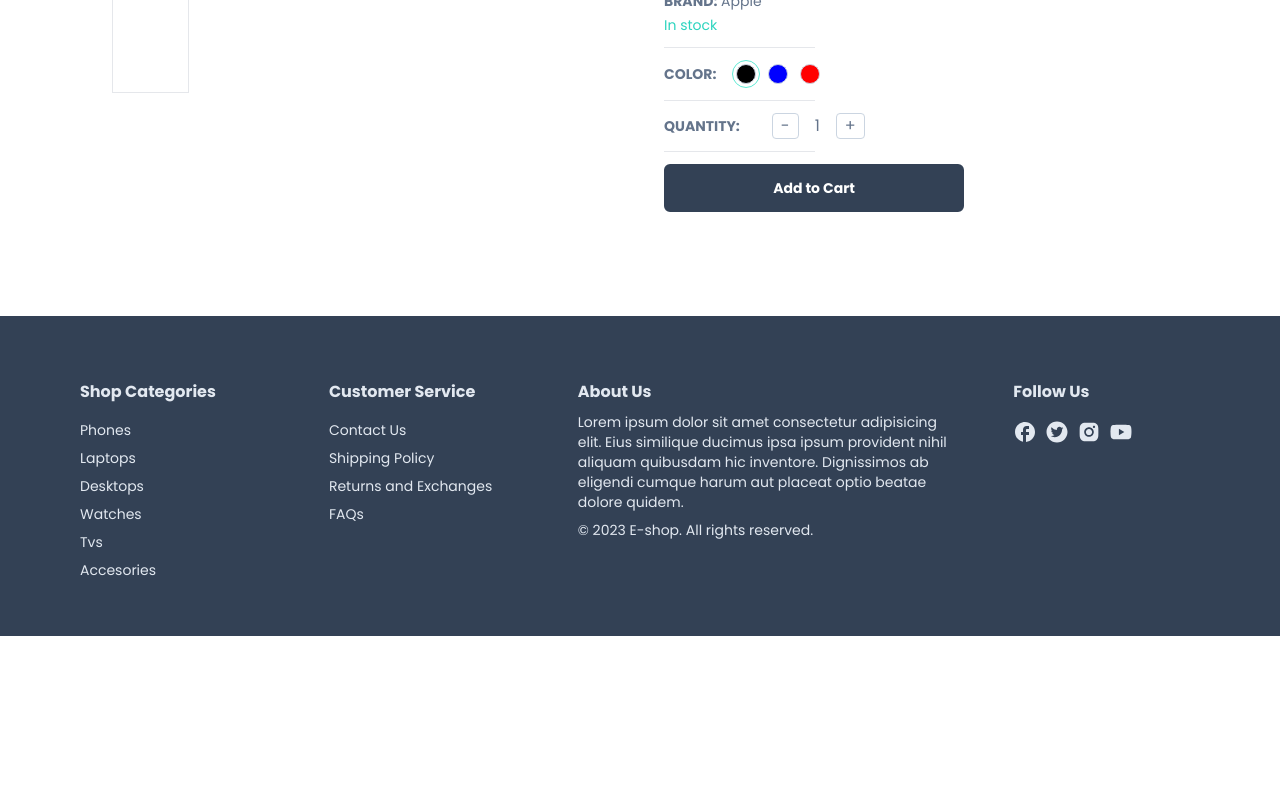
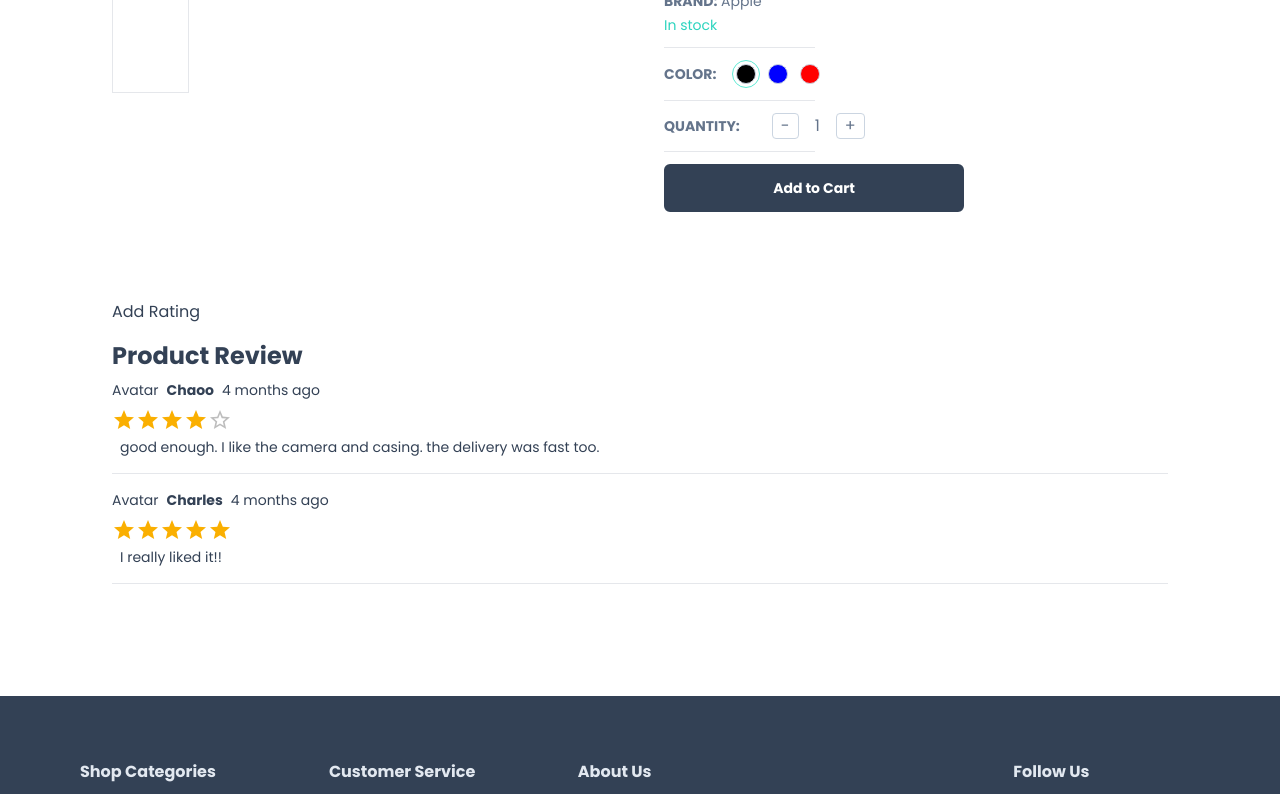
Before and after one commit to Mike2020x/e-shop, a Next.js app: page /product/1 in a window 1280 px wide. Shown: the part 504-1298 px from the top of the page. Before the commit the page ends 1140 px from the top, so only its background shows below. Built offline with nearby package versions, Linux system fonts and the light colour scheme; grey boxes are pictures that could not be loaded; a web font is replaced by a local one.

Commit message:
Product Reviews Added

```diff
--- /dev/null
+++ b/app/components/Heading.tsx
@@ -0,0 +1,14 @@
+interface HeadingProps {
+  title: string;
+  center?: boolean;
+}
+
+const Heading: React.FC<HeadingProps> = ({ title, center }) => {
+  return (
+    <div className={center ? "text-center" : "text-start"}>
+      <h1 className="text-2xl font-bold">{title}</h1>
+    </div>
+  );
+};
+
+export default Heading;
--- /dev/null
+++ b/app/product/[productId]/ListRating.tsx
@@ -0,0 +1,73 @@
+"use client";
+
+import Heading from "@/app/components/Heading";
+import { Rating } from "@mui/material";
+import moment from "moment";
+
+interface ListRatingProps {
+  product: any;
+}
+const ListRating: React.FC<ListRatingProps> = ({ product }) => {
+  return (
+    <div>
+      <Heading title="Product Review" />
+      <div
+        className="text-sm
+      mt-2
+      "
+      >
+        {product.reviews &&
+          product.reviews.map((review: any) => {
+            return (
+              <div
+                key={review.id}
+                className="max-w-300px"
+              >
+                <div
+                  className="
+                flex
+                gap-2
+                items-center"
+                >
+                  <div>Avatar</div>
+                  <div
+                    className="
+                  font-semibold
+                  "
+                  >
+                    {review?.user.name}
+                  </div>
+                  <div
+                    className="
+                  font-light
+                  "
+                  >
+                    {moment(review.createdDate).fromNow()}
+                  </div>
+                </div>
+                <div
+                  className="
+                mt-2
+                "
+                >
+                  <Rating
+                    value={review.rating}
+                    readOnly
+                  />
+                  <div
+                    className="
+                  ml-2
+                  "
+                  >
+                    {review.comment}
+                  </div>
+                  <hr className="mt-4 mb-4" />
+                </div>
+              </div>
+            );
+          })}
+      </div>
+    </div>
+  );
+};
+export default ListRating;
--- a/app/product/[productId]/page.tsx
+++ b/app/product/[productId]/page.tsx
@@ -1,6 +1,7 @@
 import Container from "@/app/components/Container";
 import { product } from "@/utils/product";
 import ProductDetails from "./ProductDetails";
+import ListRating from "./ListRating";
 
 interface IParams {
   productId?: string;
@@ -12,6 +13,16 @@
     <div className="p-8">
       <Container>
         <ProductDetails product={product} />
+        <div
+          className="flex
+        flex-col
+        mt-20
+        gap-4
+        "
+        >
+          <div>Add Rating</div>
+          <ListRating product={product} />
+        </div>
       </Container>
     </div>
   );
--- a/package.json
+++ b/package.json
@@ -18,6 +18,7 @@
     "autoprefixer": "10.4.16",
     "eslint": "8.51.0",
     "eslint-config-next": "13.5.5",
+    "moment": "^2.29.4",
     "next": "13.5.5",
     "postcss": "8.4.31",
     "react": "18.2.0",
```
Also changed, not shown: 1 other file (tests, documents, lock files or other folders).
